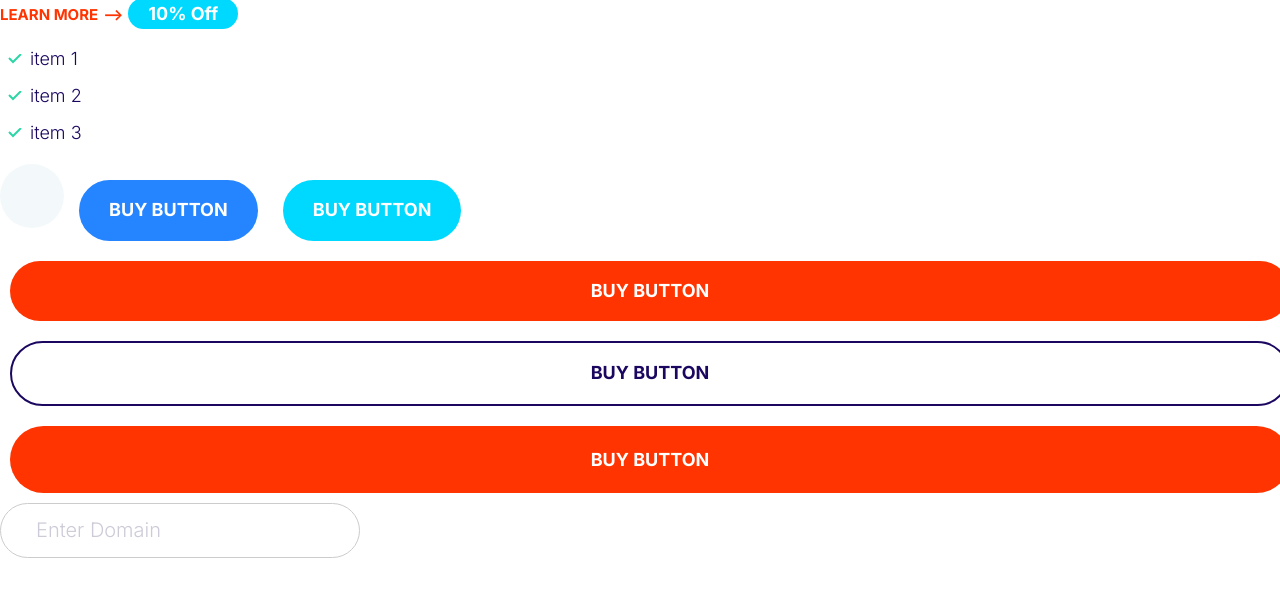
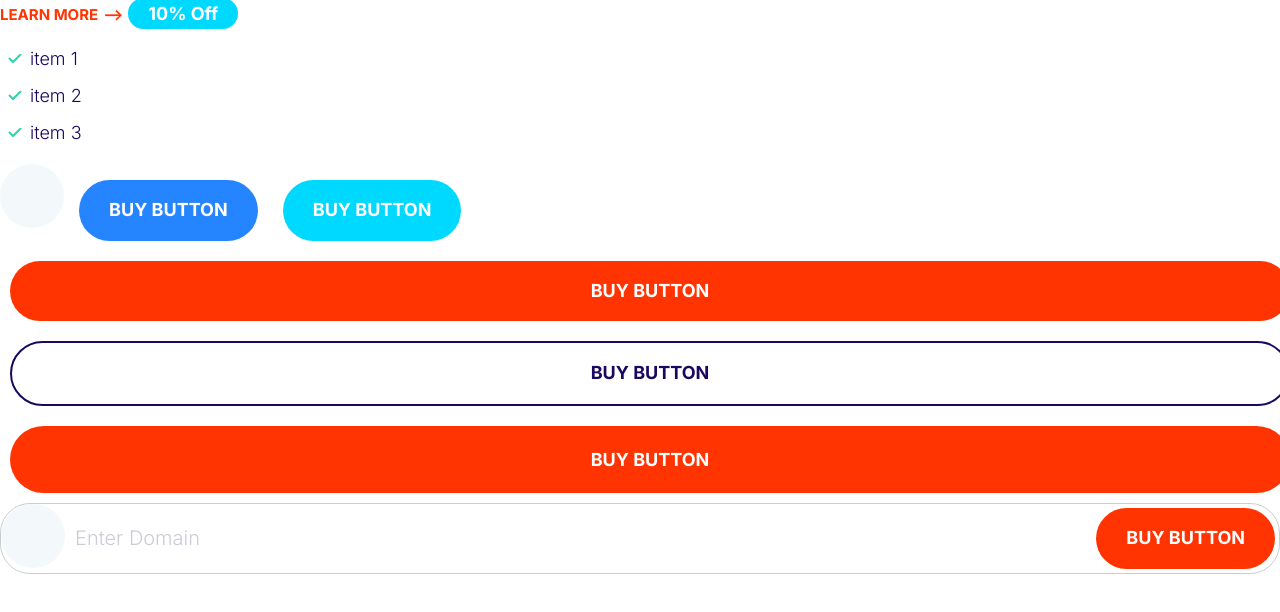
Before and after one commit to AzeemPervez/Web_Project, a plain HTML site: page index.html in a window 1280 px wide. Drawn offline with Linux system fonts and the light colour scheme.

Commit message:
Input Group Button

```diff
--- a/css/styles.css
+++ b/css/styles.css
@@ -5,7 +5,8 @@
     --color-accent: #ff3400;
     --color-headings: #1b0760;
     --color-body: #918ca4;
-
+    --color-border: #ccc;
+    --border-radius: 30px;
 }
 *,*::after, *::before{
     box-sizing: border-box;
@@ -198,8 +199,8 @@ color: #fff;
     }
 }
 .input{
-    border-radius: 30px;
-    border: 1px solid #ccc;
+    border-radius: var(--border-radius);
+    border: 1px solid var(--color-border);
     color: var(--color-headings);
     font-size: 2rem;
     outline: 0;
@@ -208,6 +209,20 @@ color: #fff;
 ::placeholder{
     color: #cdcbd7;
 }
+.input-group{
+    border: 1px solid var(--color-border);
+    border-radius: var(--border-radius);
+    display: flex;
+}
+.input-group .input{
+    border: 0;
+    flex-grow: 1;
+    padding: 1.5rem 1rem;
+
+}
+.input-group .btn{
+    margin: 4px;
+}
 @media screen and (min-width:1024) {
     .input{
         font-size: 1.5rem;
--- a/index.html
+++ b/index.html
@@ -31,6 +31,16 @@
     <button class="btn btn--accent btn--block">Buy Button</button>
     <button class="btn btn--accent btn--block btn--outline">Buy Button</button>
     <a href="" class="btn btn--accent btn--block">Buy Button</a>
+    <div class="input-group">
+        <span class="icon-container">
+            <svg class="icon icon--primary">
+                <use xlink:href="Component/imgs/sprite.svg#clock"></use>
+              </svg>
+
+        </span>
     <input type="text" class="input" placeholder="Enter Domain">
+    <button class="btn btn--accent ">Buy Button</button>
+</div>
+
 </body>
 </html>
```
